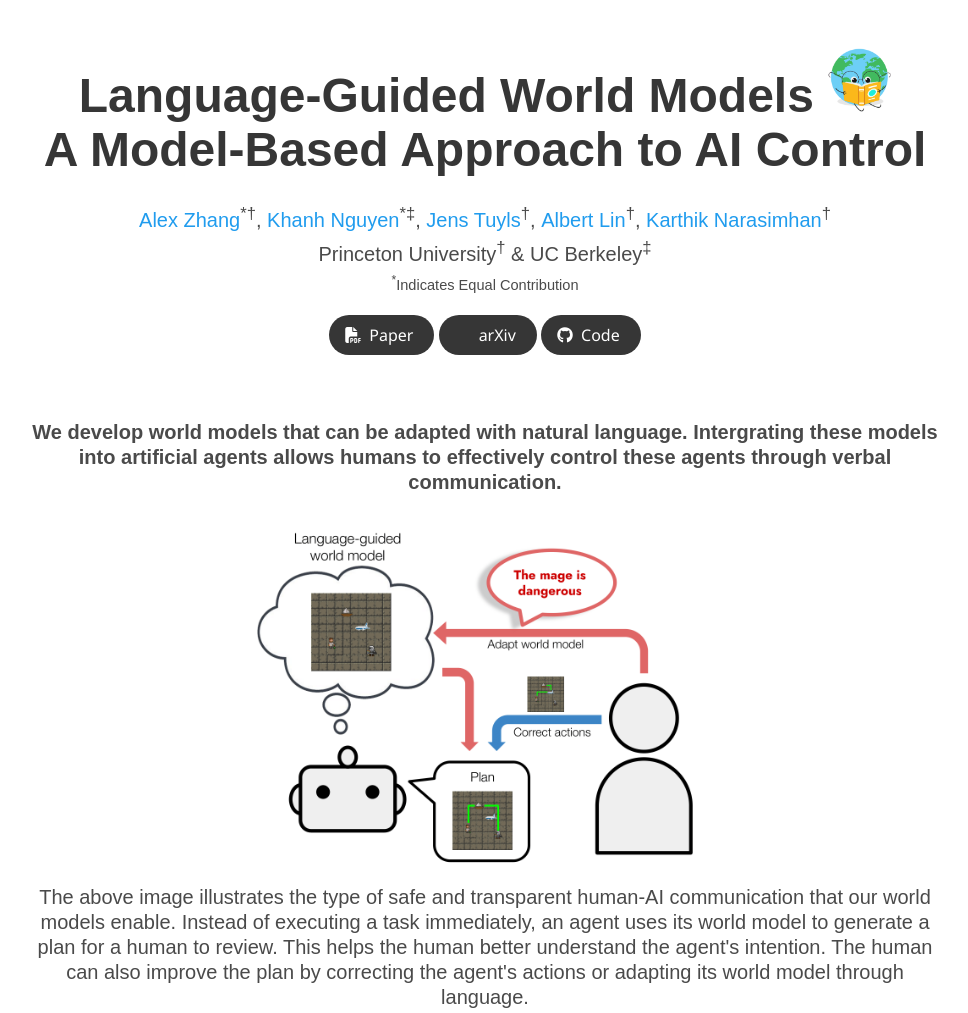
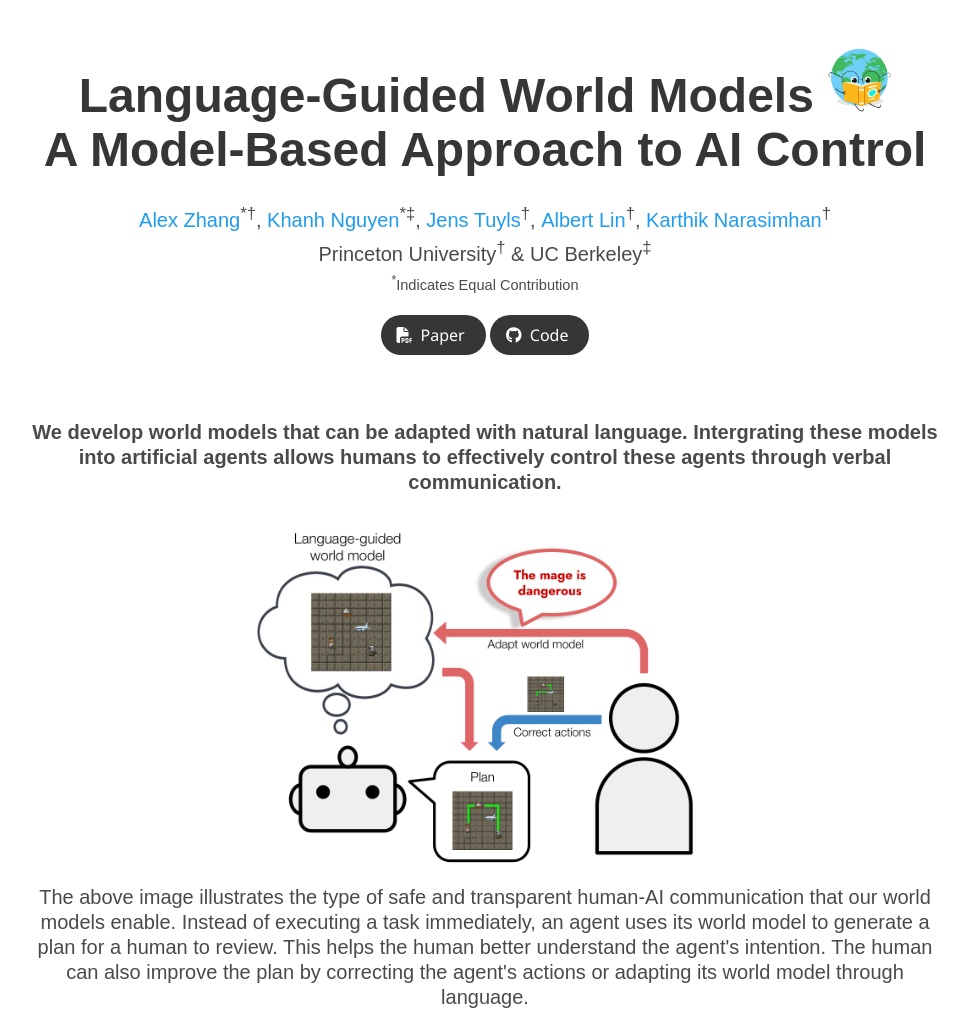
Before and after one commit to language-guided-world-model/language-guided-world-model.github.io, a plain HTML site: page index.html in a window 1280 px wide. Shown: the top 1013 px of the page, without its empty margins (155-1123 px from the left). Drawn offline with nearby package versions, Linux system fonts and the light colour scheme; some icons are missing; a web font is replaced by a local one.

Commit message:
Remove arxiv

```diff
--- a/index.html
+++ b/index.html
@@ -98,15 +98,15 @@
                 </span> -->
 
                 <!-- ArXiv abstract Link -->
-                <span class="link-block">
-                  <a href="https://arxiv.org/abs/<ARXIV PAPER ID>" target="_blank"
-                    class="external-link button is-normal is-rounded is-dark">
-                    <span class="icon">
-                      <i class="ai ai-arxiv"></i>
-                    </span>
-                    <span>arXiv</span>
-                  </a>
-                </span>
+                <!-- <span class="link-block"> -->
+                <!--   <a href="https://arxiv.org/abs/<ARXIV PAPER ID>" target="_blank" -->
+                <!--     class="external-link button is-normal is-rounded is-dark"> -->
+                <!--     <span class="icon"> -->
+                <!--       <i class="ai ai-arxiv"></i> -->
+                <!--     </span> -->
+                <!--     <span>arXiv</span> -->
+                <!--   </a> -->
+                <!-- </span> -->
 
                 <!-- Github link -->
                 <span class="link-block">
```
